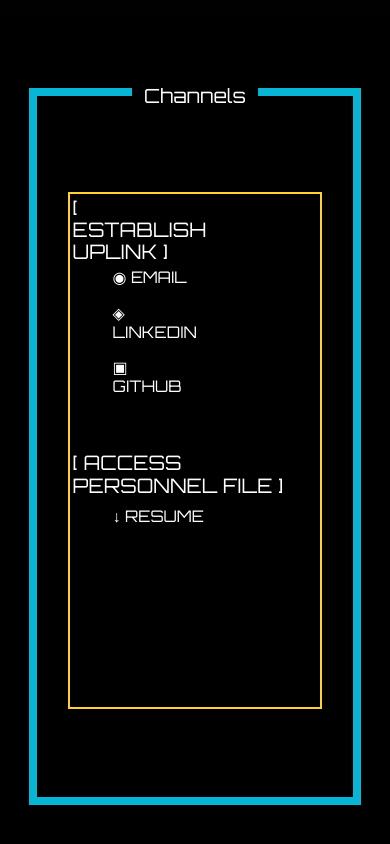
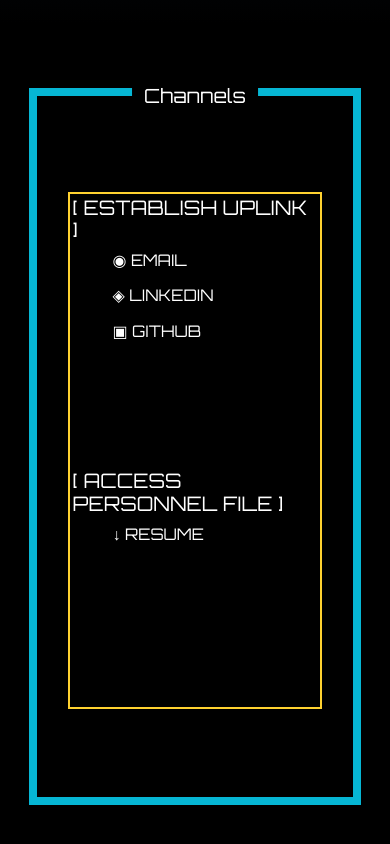
Before and after one commit to CG166/portfolio, a Next.js app: page / in a window 390 px wide. Shown: the part 5183-6027 px from the top of the page. Built offline with nearby package versions, Linux system fonts and the light colour scheme.

Commit message:
Testing layout adaptability

```diff
--- a/app/components/ContactMe.tsx
+++ b/app/components/ContactMe.tsx
@@ -23,7 +23,7 @@
                 Channels
             </h1>
                 <div className="md:w-[80%] w-[95%] h-[80%] font-orbitron p-[1%] md:p-[4%] flex md:flex-row flex-col justify-between gap-10 border-2 border-amber-300">
-                    <div className="w-1/2 min-w-0">
+                    <div className="md:w-1/2 md:min-w-0 h-1/2 min-h-0">
                         <h1 className="text-4xl pb-[4%] text-white text-[clamp(1.25rem,2.5vw,2.5rem)]">[ ESTABLISH UPLINK ]</h1>
                         <div className="text-3xl pl-10 text-[clamp(1rem,2vw,1.875rem)]">
                             <a href="mailto:cgarcia.software.tech@gmail.com" className="block pb-4 hover:text-cyan-400 hover:text-[2rem] cursor-pointer text-white">
```
